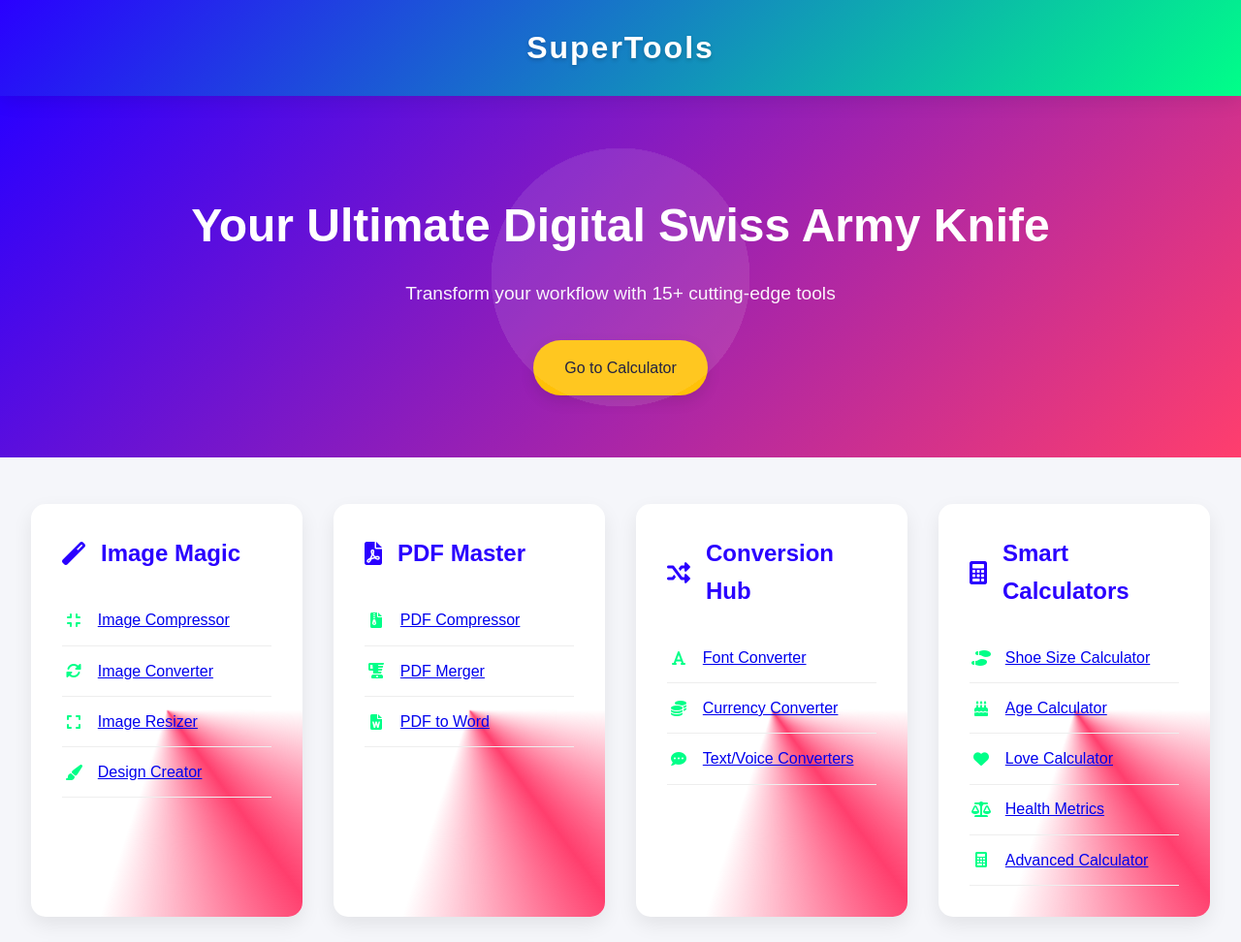
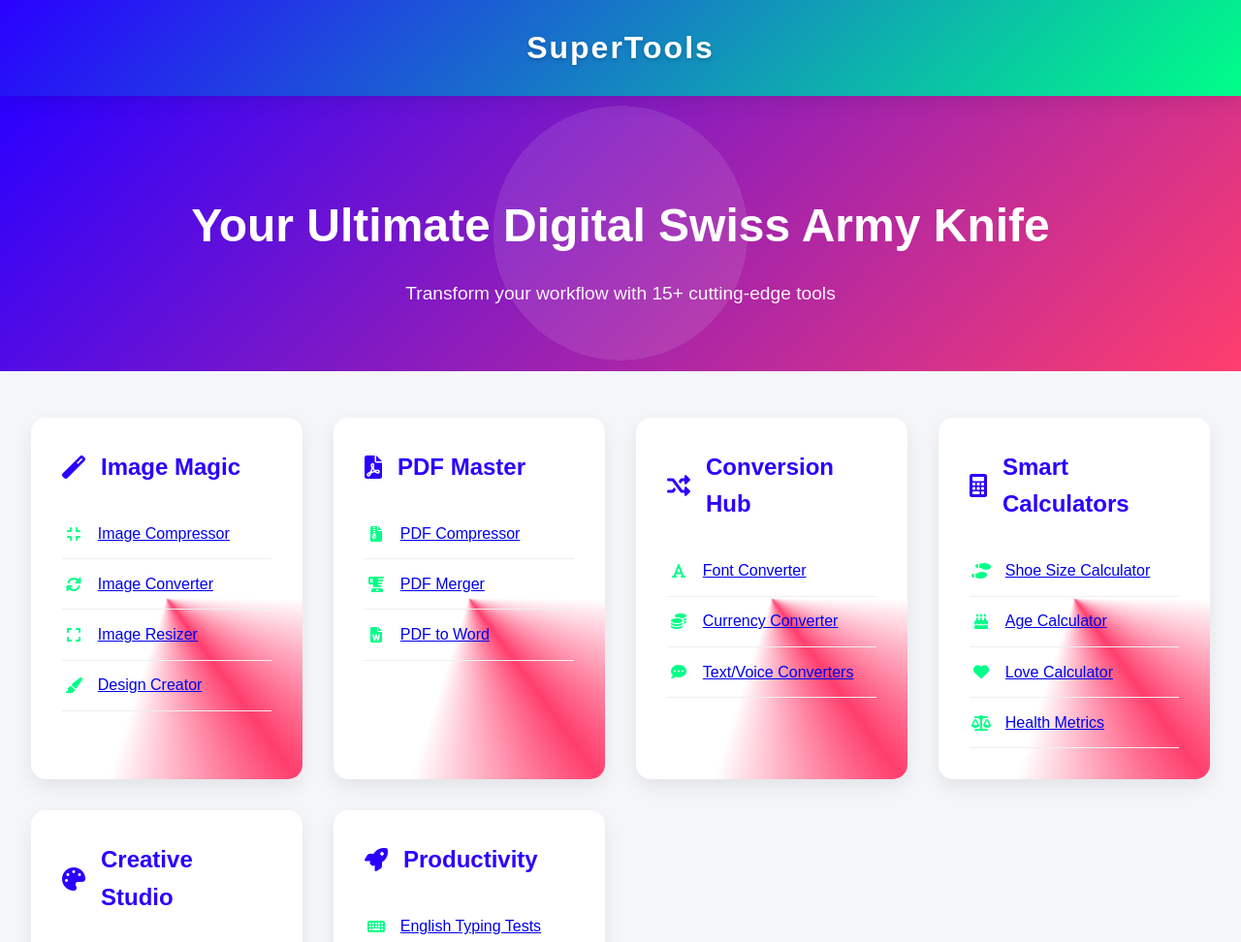
Before and after one commit to Akc12985/tool, a plain HTML site: page index.html in a window 1280 px wide. Shown: the top 972 px of the page at 97% size. Drawn offline with Linux system fonts and the light colour scheme.

Commit message:
Update index.html

```diff
--- a/index.html
+++ b/index.html
@@ -173,24 +173,6 @@
         .footer-icons i:hover {
             color: var(--accent);
         }
-        /* Additional Styling */
-        .hero-button {
-            display: inline-block;
-            background: var(--highlight);
-            color: var(--dark);
-            padding: 1rem 2rem;
-            font-size: 1rem;
-            border-radius: 30px;
-            text-decoration: none;
-            margin-top: 2rem;
-            box-shadow: 0 6px 15px rgba(0, 0, 0, 0.1);
-            transition: all 0.3s ease;
-        }
-        .hero-button:hover {
-            background: var(--accent);
-            color: white;
-            transform: translateY(-2px);
-        }
         /* Responsive Design */
         @media (max-width: 768px) {
             .tools-grid {
@@ -216,7 +198,6 @@
     <section class="hero">
         <h1>Your Ultimate Digital Swiss Army Knife</h1>
         <p>Transform your workflow with 15+ cutting-edge tools</p>
-        <a href="#calculator-section" class="hero-button">Go to Calculator</a>
     </section>
     <main class="tools-grid">
         <!-- Image Tools Card -->
@@ -254,7 +235,7 @@
             </div>
         </div>
         <!-- Smart Calculators -->
-        <div class="tool-card" id="calculator-section">
+        <div class="tool-card">
             <div class="tool-card-content">
                 <h3><i class="fas fa-calculator"></i> Smart Calculators</h3>
                 <ul class="tool-list">
@@ -262,7 +243,6 @@
                     <li><i class="fas fa-birthday-cake"></i> <a href="/tool/age-calculator.html">Age Calculator</a></li>
                     <li><i class="fas fa-heart"></i> <a href="/tool/love-calculator.html">Love Calculator</a></li>
                     <li><i class="fas fa-balance-scale"></i> <a href="/tool/weight-height.html">Health Metrics</a></li>
-                    <li><i class="fas fa-calculator"></i> <a href="/tool/calculator.html">Advanced Calculator</a></li>
                 </ul>
             </div>
         </div>
```
